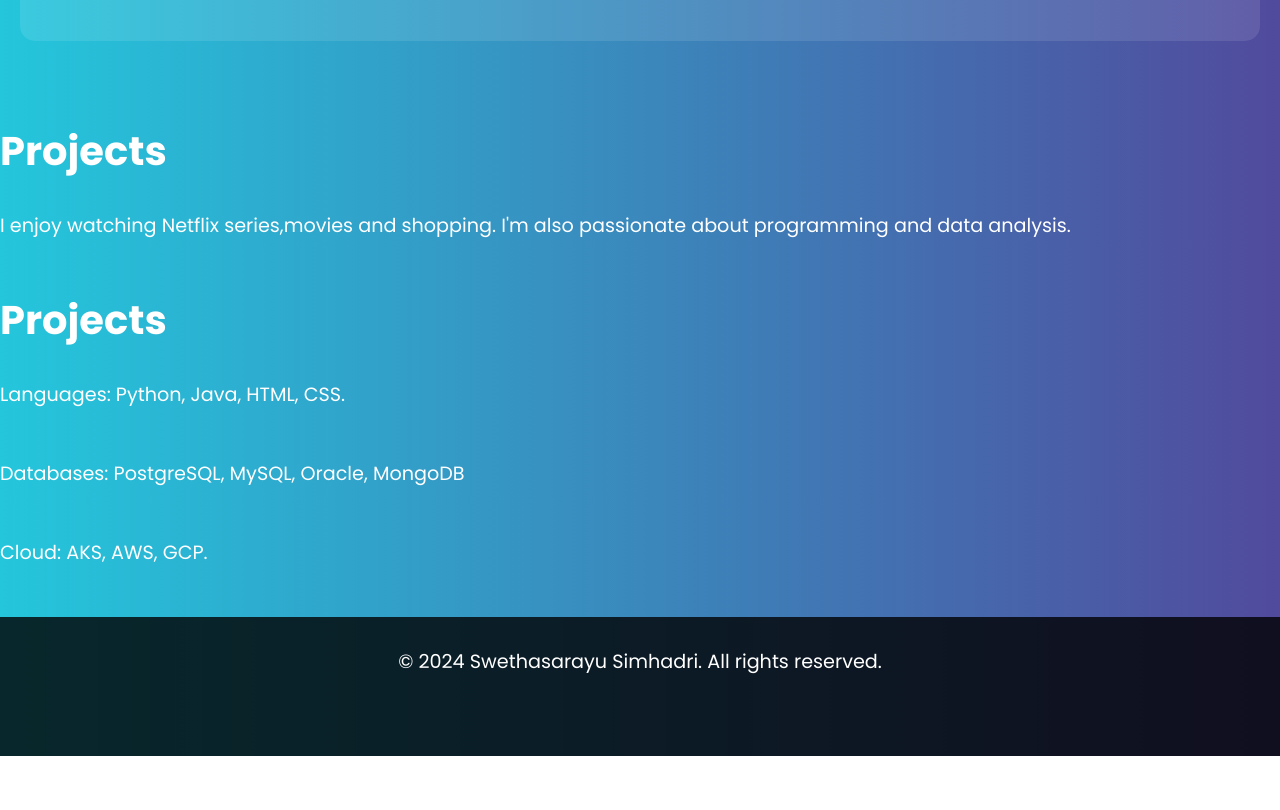
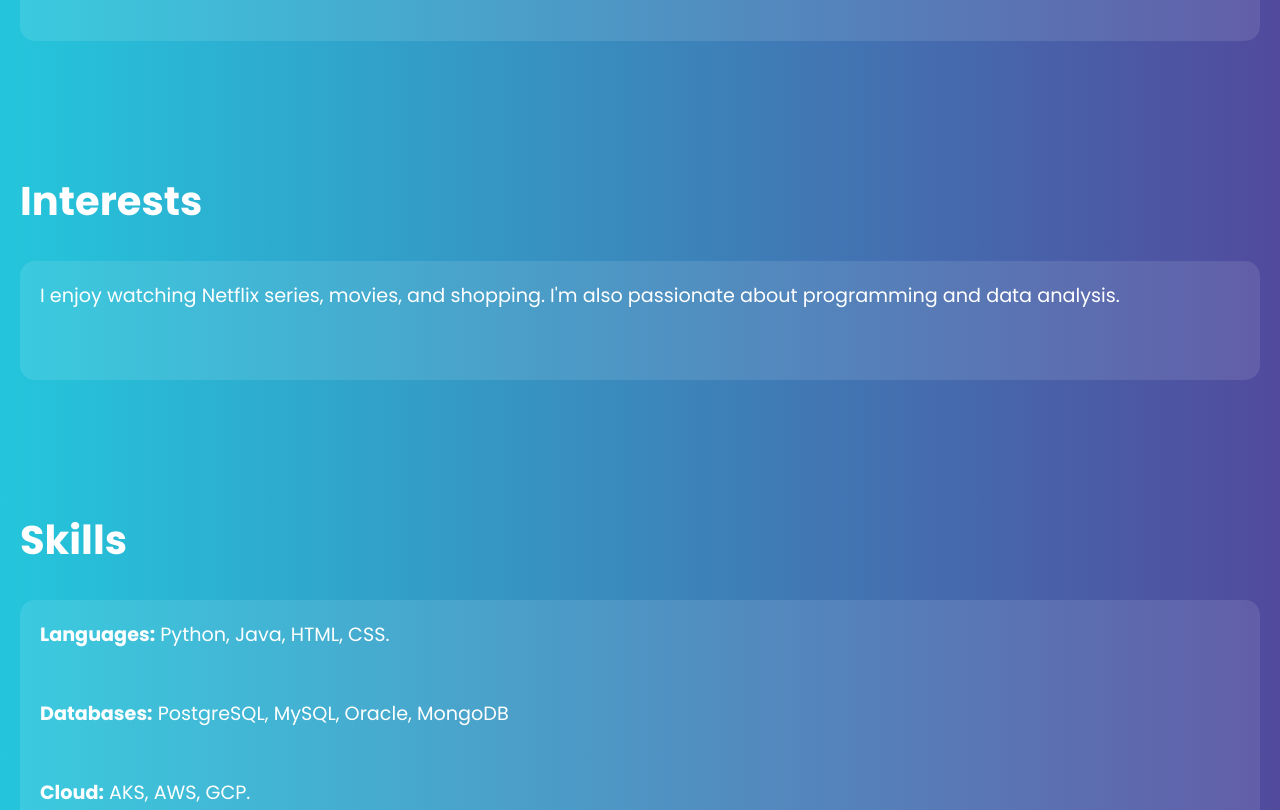
Before and after one commit to SwethaSimhadri/CIS641-HW2-Simhadri, a plain HTML site: page index.html in a window 1280 px wide. Shown: the part 1280-2090 px from the top of the page. Before the commit the page ends 2036 px from the top, so only its background shows below. Drawn offline with Linux system fonts and the light colour scheme.

Commit message:
Update index.html

```diff
--- a/index.html
+++ b/index.html
@@ -55,14 +55,14 @@
             font-weight: 600;
             margin: 0 10px;
         }
-        .experience, .projects {
+        .experience, .projects, .interests, .skills {
             padding: 50px 20px;
         }
         h2 {
             font-size: 2.5rem;
             margin-bottom: 30px;
         }
-        .exp-item, .proj-item {
+        .exp-item, .proj-item, .int-item, .ski-item {
             margin-bottom: 30px;
             background-color: rgba(255, 255, 255, 0.1); /* Semi-transparent box for experience/project sections */
             padding: 20px;
@@ -102,7 +102,7 @@
     <section id="experience" class="experience">
         <h2>Experience</h2>
         <div class="exp-item">
-            <p>Worked as a software engineer at optum and built responsive and user-friendly web applications using HTML, CSS, JavaScript, and Java technologies and cloud services.</p>
+            <p>Worked as a software engineer at Optum, building responsive and user-friendly web applications using HTML, CSS, JavaScript, and Java technologies, along with cloud services.</p>
         </div>
         <div class="exp-item">
             <p>Proficient in Java, Spring Boot, and Hibernate. Experience with Azure Kubernetes Service (AKS) for cloud-based application deployment.</p>
@@ -116,22 +116,19 @@
         </div>
     </section>
 
+    <section id="interests" class="interests">
+        <h2>Interests</h2>
+        <div class="int-item">
+            <p>I enjoy watching Netflix series, movies, and shopping. I'm also passionate about programming and data analysis.</p>
+        </div>
     </section>
 
-    <section id="interests" class="interests">
-        <h2>Projects</h2>
-        <div class="int-item">
-            <p>I enjoy watching Netflix series,movies and shopping. I'm also passionate about programming and data analysis.</p>
-        </div>
-    </section>
-        </section>
-
     <section id="skills" class="skills">
-        <h2>Projects</h2>
+        <h2>Skills</h2>
         <div class="ski-item">
-            <p>Languages: Python, Java, HTML, CSS.</p>
-            <p>Databases: PostgreSQL, MySQL, Oracle, MongoDB</p>
-            <p>Cloud: AKS, AWS, GCP.</p>
+            <p><strong>Languages:</strong> Python, Java, HTML, CSS.</p>
+            <p><strong>Databases:</strong> PostgreSQL, MySQL, Oracle, MongoDB</p>
+            <p><strong>Cloud:</strong> AKS, AWS, GCP.</p>
         </div>
     </section>
 
```
